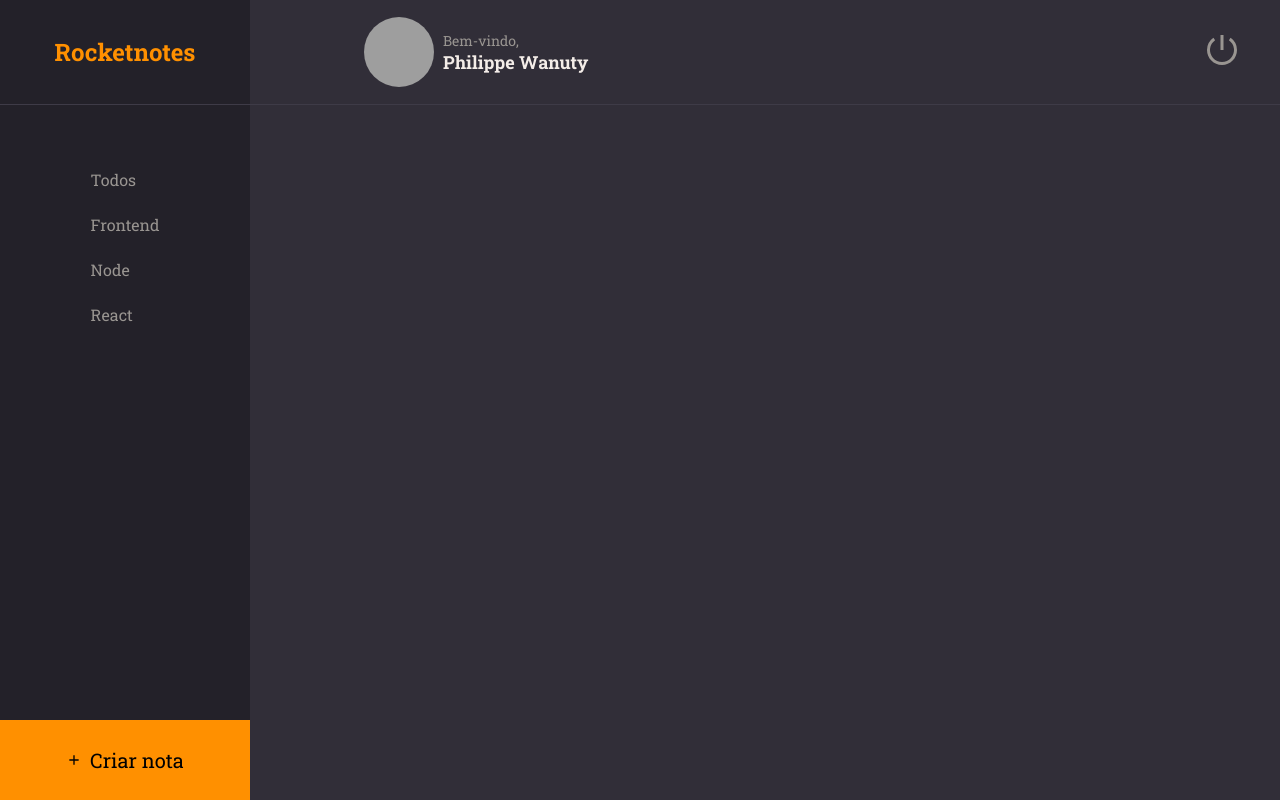
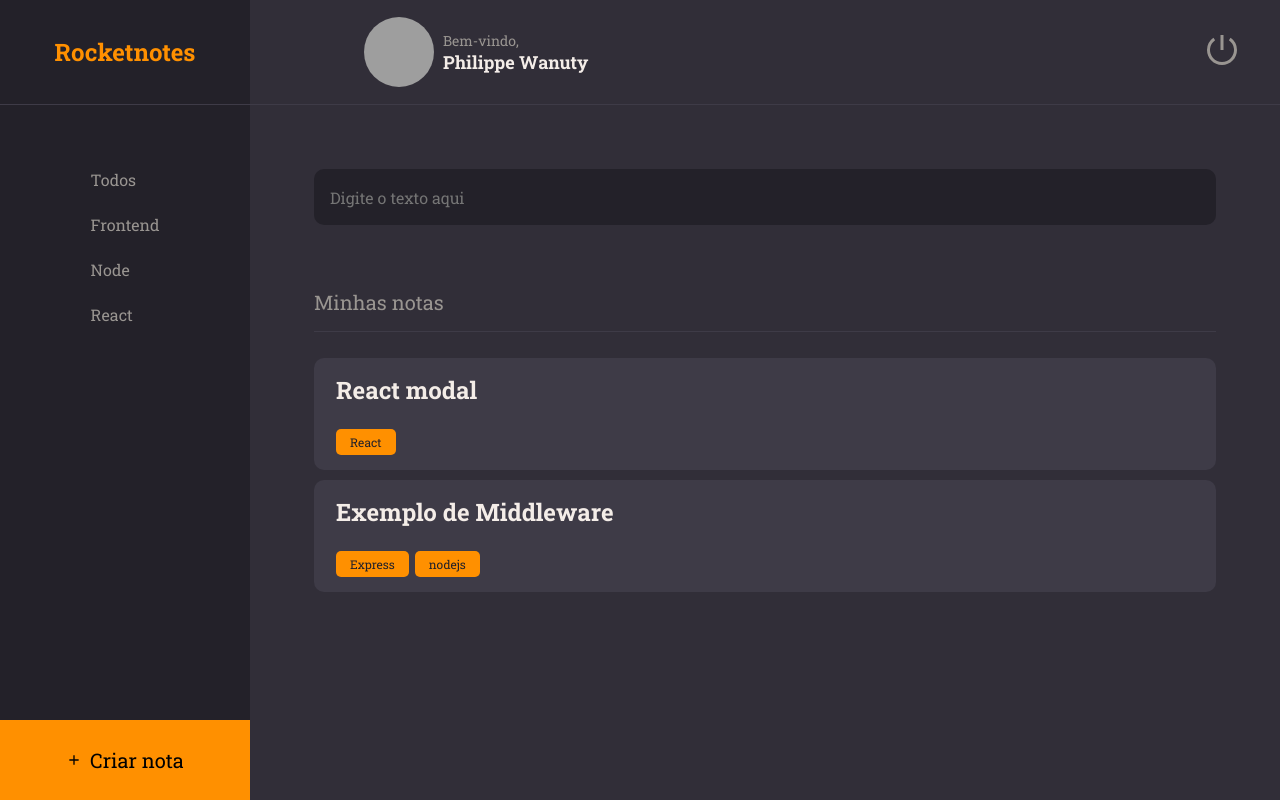
Before and after one commit to philippewanuty/Rocketnotes, a React (Vite) app: page / in a window 1280 px wide. Built offline with nearby package versions, Linux system fonts and the light colour scheme; grey boxes are pictures that could not be loaded.

Commit message:
Estilizando o home

```diff
--- a/src/Pages/Home/index.jsx
+++ b/src/Pages/Home/index.jsx
@@ -1,6 +1,9 @@
 import { Container, Brand, Menu, NewNote, Search, Content, MenuButtons } from './style';
 import { Header } from '../../components/Header';
 import { RiAddFill } from 'react-icons/ri';
+import { Section } from '../../components/Section';
+import { Tag } from '../../components/Tag';
+import { Input } from '../../components/Input';
 
 
 export function Home() {
@@ -11,6 +14,7 @@ export function Home() {
 				<Brand>
 					<span>Rocketnotes</span>
 				</Brand>
+
 				<Menu>
 					<MenuButtons>
 						<li>
@@ -27,13 +31,29 @@ export function Home() {
 						</li>
 					</MenuButtons>
 				</Menu>
+
 				<NewNote type='button'>
 					<RiAddFill />
 					Criar nota
 				</NewNote>
 
-				<Search></Search>
-				<Content></Content>
+				<Content>
+					<Input placeholder='Digite o texto aqui' />
+
+					<Section title='Minhas notas'>
+						<div>
+							<h2>React modal</h2>
+							<Tag title='React' />
+						</div>
+
+						<div>
+							<h2>Exemplo de Middleware</h2>
+							<Tag title='Express' />
+							<Tag title='nodejs' />
+						</div>
+
+					</Section>
+				</Content>
 			</Container>
 		);
 };
--- a/src/Pages/Home/style.js
+++ b/src/Pages/Home/style.js
@@ -38,7 +38,6 @@ export const Brand = styled.div`
 
 export const Menu = styled.div`
 	grid-area: menu;
-
 	display: flex;
 	align-items: flex-start;
 	justify-content: center;
@@ -89,11 +88,43 @@ export const NewNote = styled.button`
 	}
 `;
 
-export const Search = styled.div``;
+export const Search = styled.div`
+	background: none;
+`;
 
 export const Content = styled.div`
-
 	grid-area: content;
 
-	background-color: ${({ theme }) => theme.COLORS.BACKGROUND_800};
+	display: flex;
+	flex-direction: column;
+
+	padding: 4rem;
+
+	> Input {
+		margin-bottom: 36px;
+	}
+
+	> Section {
+		display: flex;
+		flex-direction: column;
+		gap: 10px;
+	}
+
+	> Section > div {
+		width: 100%;
+		height: 112px;
+
+		padding: 16px 22px;
+		border-radius: 10px;
+
+		background-color: ${({ theme }) => theme.COLORS.BACKGROUND_700};
+
+		> h2 {
+			font-size: 24px;
+			font-weight: 700;
+			color: ${({ theme }) => theme.COLORS.WHITE};
+
+			padding-bottom: 24px;
+		}
+	}
 `;
```
